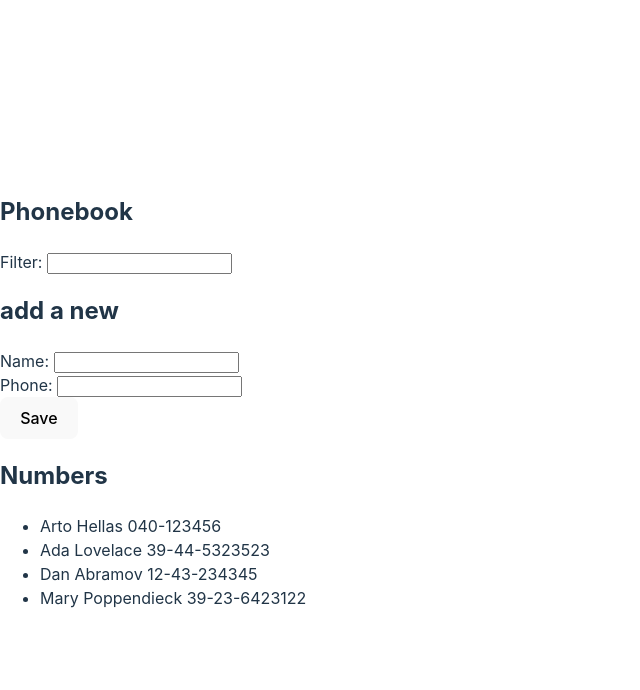
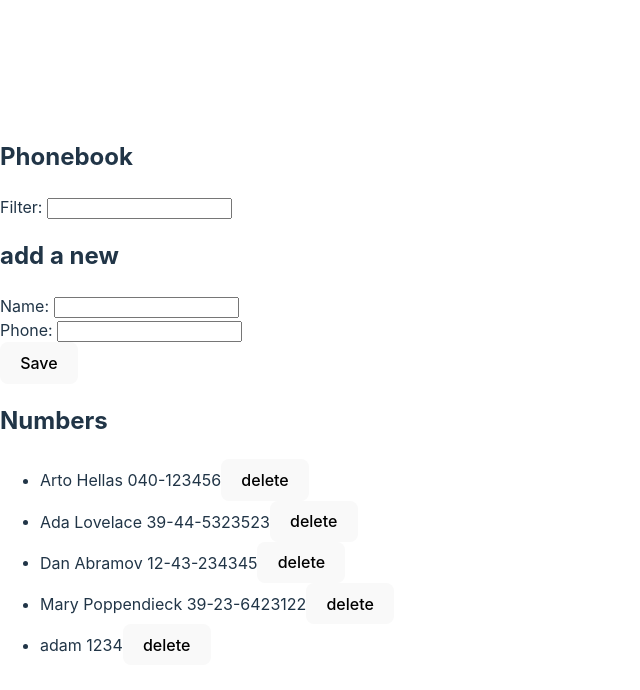
Before and after one commit to shatore22/fullstackopen-trescinski, a React (Vite) app in the folder part2/Phonebook/: page / in a window 1280 px wide. Shown: the top 690 px of the page, without its empty margins (0-640 px from the left). Built offline with nearby package versions, Linux system fonts and the light colour scheme; data requests are answered from the project's data file.

Commit message:
Part 2D done

```diff
--- a/part2/Phonebook/db.json
+++ b/part2/Phonebook/db.json
@@ -1,5 +1,5 @@
 {
-    "persons":[
+  "persons": [
     {
       "name": "Arto Hellas",
       "number": "040-123456",
@@ -19,6 +19,11 @@
       "name": "Mary Poppendieck",
       "number": "39-23-6423122",
       "id": "4"
+    },
+    {
+      "id": "6",
+      "name": "adam",
+      "number": "1234"
     }
   ]
 }
--- a/part2/Phonebook/src/App.jsx
+++ b/part2/Phonebook/src/App.jsx
@@ -1,5 +1,5 @@
 import { useState, useEffect } from 'react';
-import axios from 'axios'
+import personsService from './services/persons';
 import Person from './components/Person';
 import Filter from './components/Filter';
 import PersonForm from './components/PersonForm';
@@ -11,13 +11,13 @@
   const [filter, setFilter] = useState('');
 
   useEffect(() => {
-    console.log('effect')
-    axios
-      .get('http://localhost:3001/persons').then(response => {
-        console.log('promise fulfilled')
-        setPersons(response.data)
+    personsService
+      .getAll()
+      .then(initialPersons => {
+        setPersons(initialPersons);
       })
-  }, [])
+      .catch(error => console.error('Error fetching persons:', error));
+  }, []);
 
   const handleNameChange = (event) => {
     setNewName(event.target.value);
@@ -44,9 +44,26 @@
       return;
     }
 
-    setPersons(persons.concat(personObject));
-    setNewName('');
-    setNewNumber('');
+    personsService
+    .create(personObject)
+    .then(returnedPerson => {
+      setPersons(persons.concat(returnedPerson));
+      setNewName('');
+      setNewNumber('');
+    })
+  };
+
+  const deletePerson = (id, name) => {
+    if (window.confirm(`Delete ${name}?`)) {
+      personsService
+        .remove(id)
+        .then(() => {
+          setPersons(persons.filter(person => person.id !== id));
+        })
+        .catch(error => {
+          console.error('Error deleting person:', error);
+        });
+    }
   };
 
   const filteredPersons = persons.filter(person =>
@@ -68,7 +85,10 @@
       <h2>Numbers</h2>
       <ul>
         {filteredPersons.map(person => (
-          <Person key={person.id} person={person} />
+          <li key={person.id}>
+          {person.name} {person.number}
+          <button onClick={() => deletePerson(person.id, person.name)}>delete</button>
+        </li>
         ))}
       </ul>
     </div>
--- /dev/null
+++ b/part2/Phonebook/src/services/persons.js
@@ -0,0 +1,19 @@
+import axios from 'axios';
+const baseUrl = 'http://localhost:3001/persons';
+
+const getAll = () => {
+  const request = axios.get(baseUrl)
+  return request.then(response => response.data);
+};
+
+const create = (newPerson) => {
+  const request =  axios.post(baseUrl, newPerson)
+  return request.then(response => response.data);
+};
+
+const remove = (id) => {
+  const request = axios.delete(`${baseUrl}/${id}`);
+  return request.then(response => response.data);
+};
+
+export default { getAll, create, remove };
```
Lines whose indentation alone changed are shown as unchanged.
